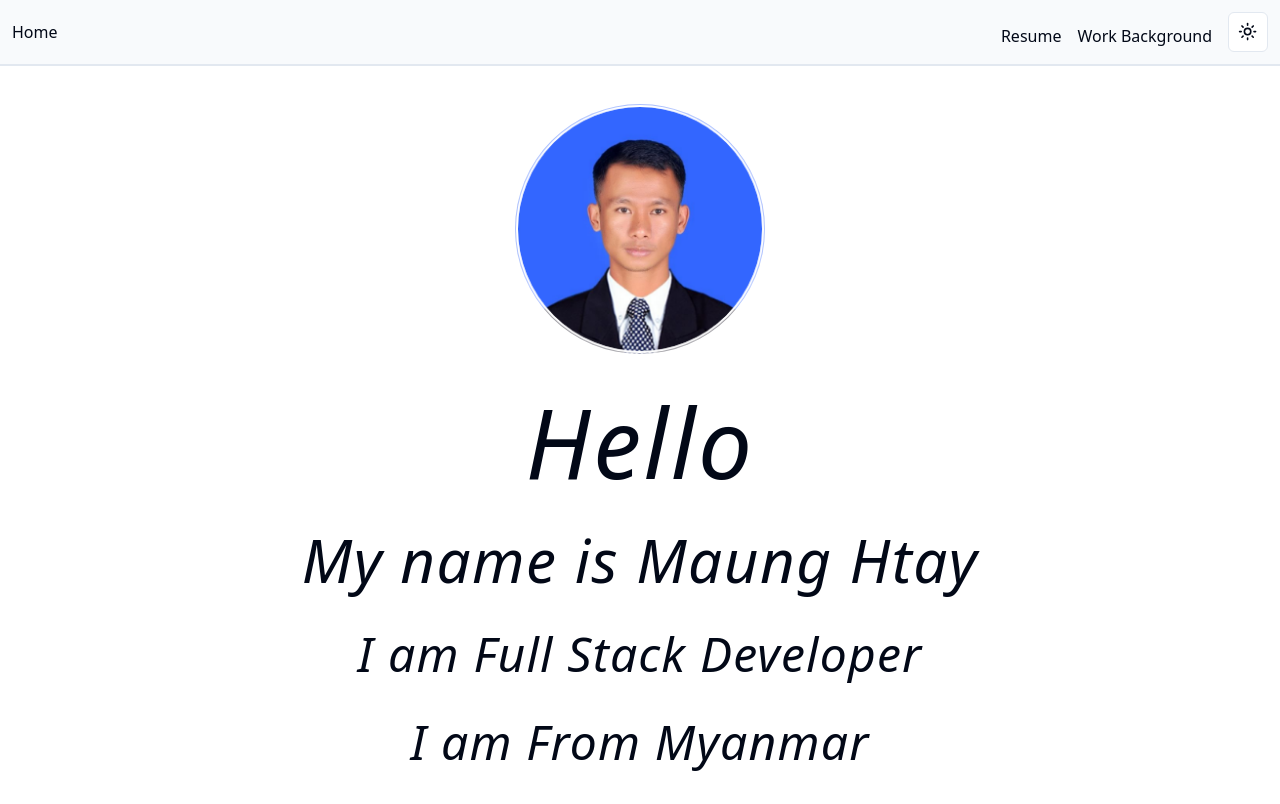
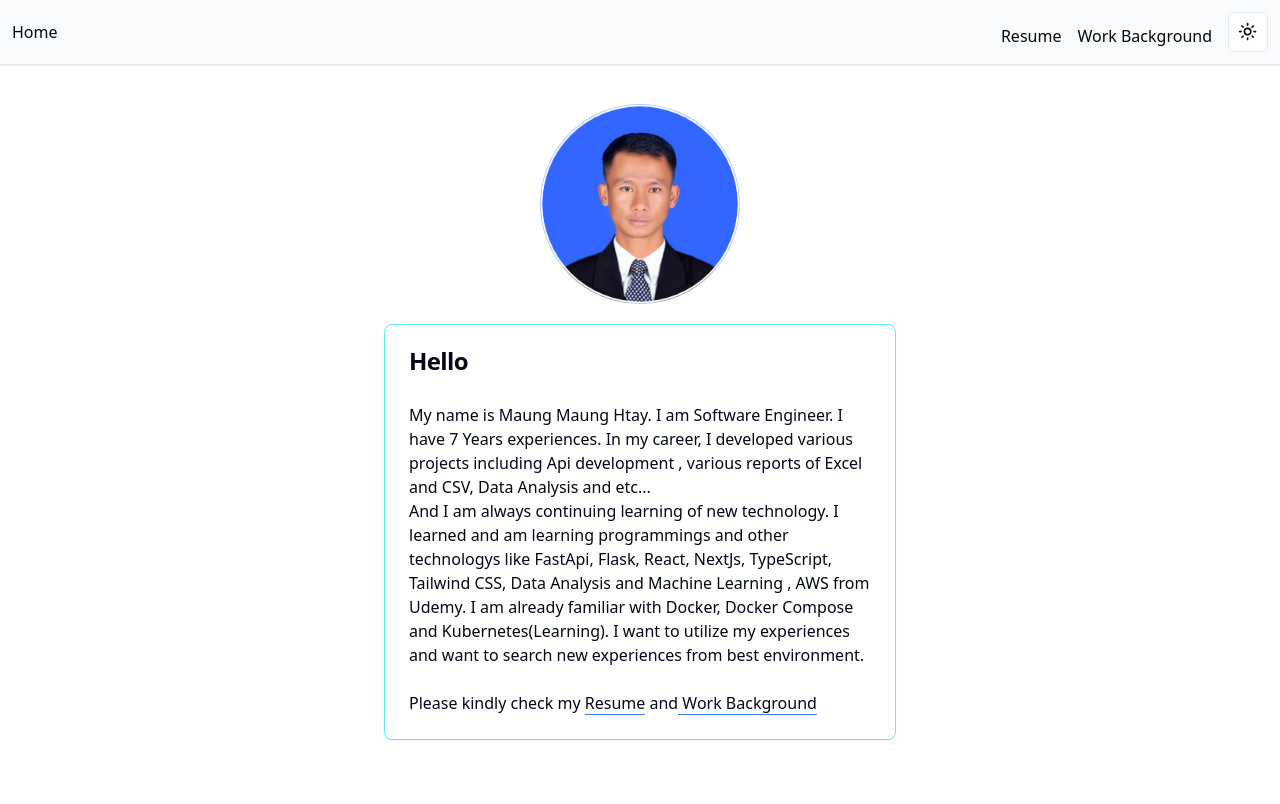
Before and after one commit to maung-htay/personal-profile, a Next.js app: page / in a window 1280 px wide. Built offline with nearby package versions, Linux system fonts and the light colour scheme.

Commit message:
Updating home page

```diff
--- a/src/components/home/page.tsx
+++ b/src/components/home/page.tsx
@@ -1,26 +1,62 @@
 import { Label } from "@/components/ui/label"
 import Image from 'next/image'
 
+import {
+    Card,
+    CardContent,
+    CardDescription,
+    CardFooter,
+    CardHeader,
+    CardTitle,
+} from "@/components/ui/card"
+import Link from "next/link"
+
+
 export default function HomePage() {
     return (
-        <div className='flex flex-col mt-16 items-center text-center dark:text-white'>
+        <div className='flex flex-col mt-12 md:mt-16 gap-5 items-center dark:text-white'>
 
             <Image
                 src="/MH.png"
-                width={250}
-                height={250}
+                width={200}
+                height={200}
                 alt="Picture of the author"
                 className="rounded-full mt-10"
             />
 
-            <Label htmlFor="" className="mt-10 italic font-extralight text-8xl tracking-wide">Hello</Label>
+            <Card className="mx-[5%] mb-[5%] border border-cyan-300 md:mx-[30%]">
+                <CardHeader>
+                    <CardTitle>Hello</CardTitle>
+                    <CardDescription></CardDescription>
+                </CardHeader>
+                <CardContent>
+
+                    <p>My name is Maung Maung Htay. I am Software Engineer.
+                        I have 7 Years experiences. In my career, I developed various projects including Api development , various reports of Excel and CSV, Data Analysis and etc...</p>
+                    <p>
+                        And I am always continuing learning of new technology. I learned and am learning programmings and other technologys like FastApi, Flask, React, NextJs, TypeScript, Tailwind CSS, Data Analysis and Machine Learning , AWS from Udemy. I am already familiar with Docker, Docker Compose and Kubernetes(Learning). I want to utilize my experiences and want to search new experiences from best environment.</p>
+                </CardContent>
+                <CardFooter>
+                    <p>Please kindly check my <Link className="border-b border-blue-500" href="/resume">Resume</Link> and
+                        <Link className="border-b border-blue-500" href="/history"> Work Background</Link></p>
 
 
-            <Label htmlFor="" className="mt-10 italic font-extralight text-4xl md:text-6xl tracking-wide">My name is Maung Htay</Label>
+                </CardFooter>
+            </Card>
 
-            <Label htmlFor="" className="mt-10 italic font-extralight text-3xl md:text-5xl tracking-wide">I am Full Stack Developer</Label>
+            {/* <Label htmlFor="" className="mt-10 italic font-extralight text-8xl tracking-wide">Hello</Label>
 
-            <Label htmlFor="" className="mt-10 italic font-extralight text-3xl md:text-5xl tracking-wide">I am From Myanmar</Label>
+
+            <Label htmlFor="" className="mt-10 italic font-extralight text-2xl md:text-4xl mx-10 tracking-wide">
+                <p>
+
+                </p>
+
+            </Label> */}
+
+            {/* <Label htmlFor="" className="mt-10 italic font-extralight text-3xl md:text-5xl tracking-wide">I am Full Stack Developer</Label>
+
+            <Label htmlFor="" className="mt-10 italic font-extralight text-3xl md:text-5xl tracking-wide">I am From Myanmar</Label> */}
 
 
         </div>
```
